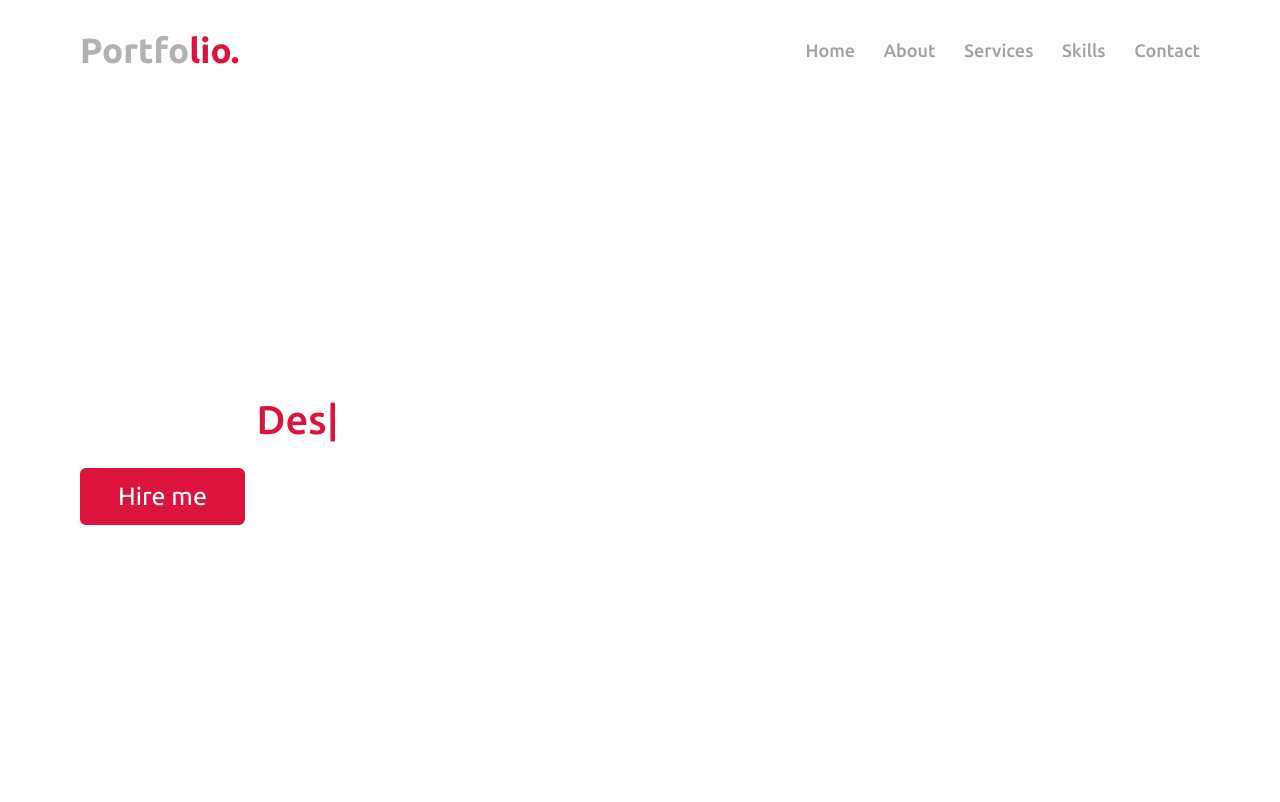
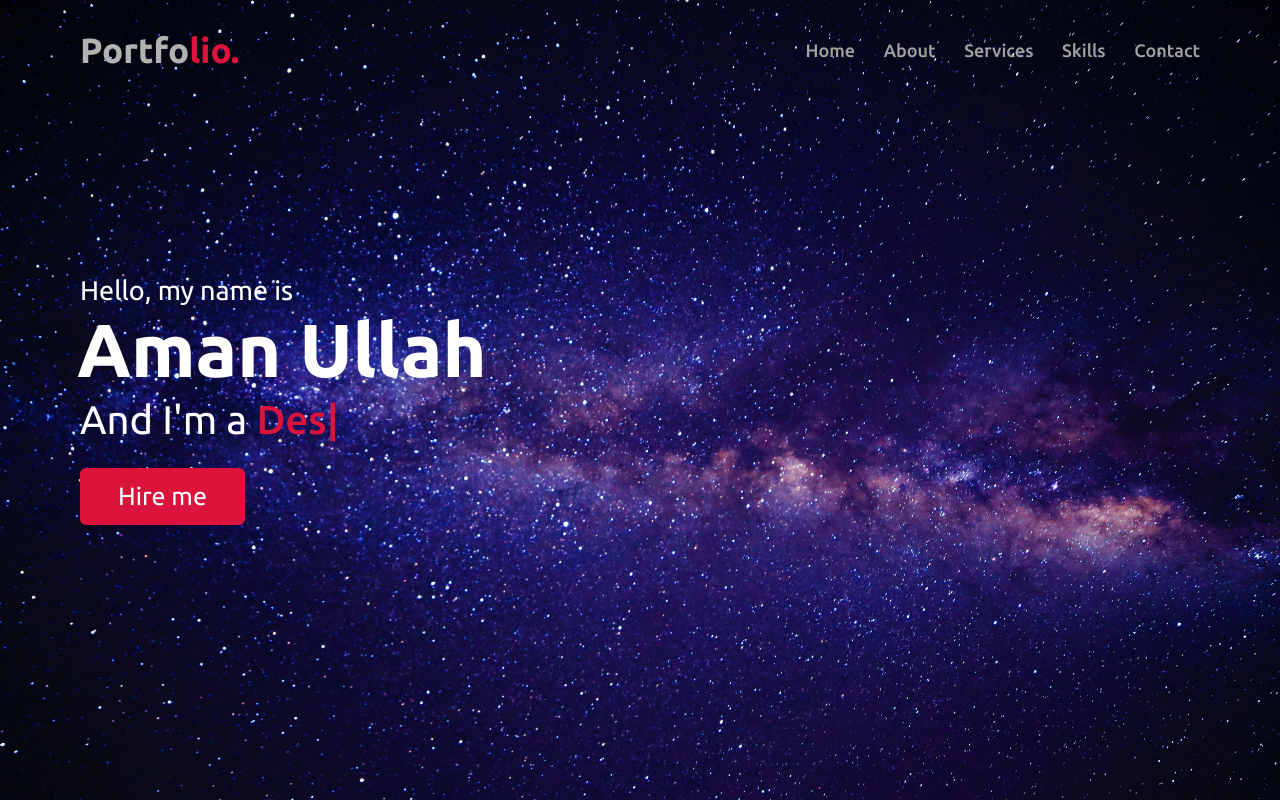
Before and after one commit to amankhan100/portfolio, a plain HTML site: page index.html in a window 1280 px wide. Shown: the top 802 px of the page. Drawn offline with nearby package versions, Linux system fonts and the light colour scheme.

Commit message:
Update style.css

```diff
--- a/style.css
+++ b/style.css
@@ -165,7 +165,7 @@
  /* home section styling */
  .home{
      display: flex;
-     background: url("images/banner.avif") no-repeat center;
+     background: url("https://github.com/amankhan100/portfolio/blob/371edede2e2565d7bca74d3dec920d72469200c0/image2.webp") no-repeat center;
      height: 100vh;
      color: #ffffff;
      min-height: 500px;
```
